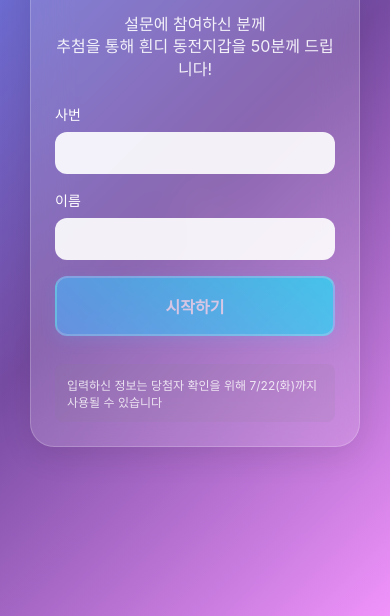
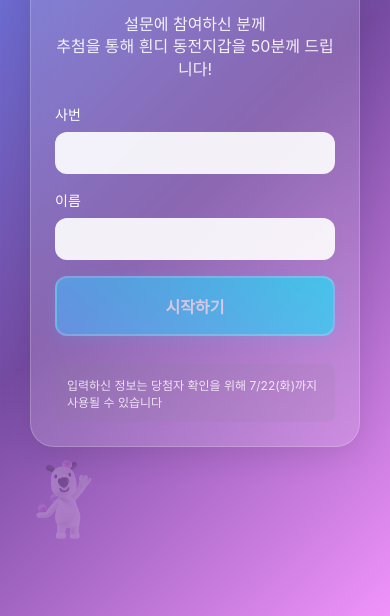
Before and after one commit to Million-Bahng/heendy_survey1, a plain HTML site: page index.html in a window 390 px wide. Shown: the part 228-844 px from the top of the page. Drawn offline with Linux system fonts and the light colour scheme.

Commit message:
Update index.html

```diff
--- a/index.html
+++ b/index.html
@@ -22,22 +22,23 @@
         body::before {
             content: '';
             position: fixed;
-            top: 50%;
-            left: 50%;
-            transform: translate(-50%, -50%);
+            bottom: 20px;
+            left: 20px;
             width: min(300px, 30vw);
             height: min(300px, 30vh);
             background: url('./images/heendy-background.png') center/contain no-repeat;
-            opacity: 0.1;
+            opacity: 0.25;
             z-index: 0;
             pointer-events: none;
         }
 
         @media (max-width: 480px) {
             body::before {
+                bottom: 15px;
+                left: 15px;
                 width: min(250px, 25vw);
                 height: min(250px, 25vh);
-                opacity: 0.08;
+                opacity: 0.2;
             }
         }
 
```
